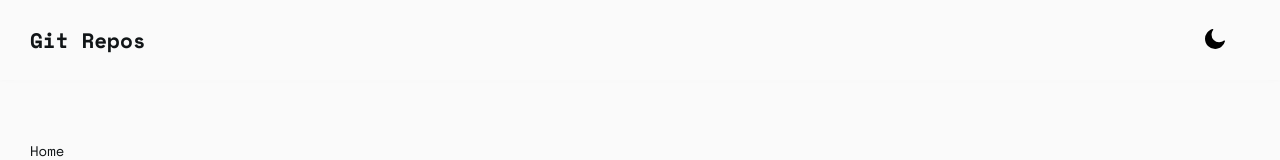
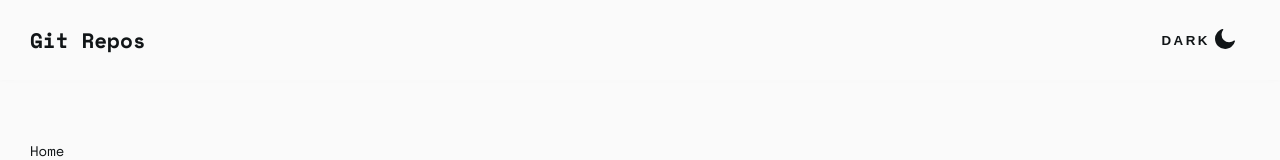
Before and after one commit to chiamakaikeanyi/git-repos, a React (Create React App) app: page / in a window 1280 px wide. Shown: the top 160 px of the page. Built offline with nearby package versions, Linux system fonts and the light colour scheme; the HTML template or start-up script is replaced by a standard one.

Commit message:
Fix button

```diff
--- a/public/index.html
+++ b/public/index.html
@@ -5,7 +5,7 @@
     <link rel="icon" href="%PUBLIC_URL%/favicon.ico" />
     <meta name="viewport" content="width=device-width, initial-scale=1" />
     <meta name="theme-color" content="#000000" />
-    <meta name="description" content="Git Repos lets you build fast" />
+    <meta name="description" content="Git Repos lets you discover devs" />
     <link rel="apple-touch-icon" href="%PUBLIC_URL%/logo192.png" />
     <!-- Establish early connections to important third-party origins -->
     <!--
@@ -22,7 +22,7 @@
       work correctly both with client-side routing and a non-root public URL.
       Learn how to configure a non-root public URL by running `npm run build`.
     -->
-    <title>Git Repos</title>
+    <title>Git Repos - Discover devs</title>
 
     <!-- Twitter Card  -->
     <meta content="summary_large_image" name="twitter:card" />
--- a/src/components/Button/Button.module.scss
+++ b/src/components/Button/Button.module.scss
@@ -13,5 +13,5 @@
 }
 
 .icon {
-  margin-right: converter.to-rem(5);
+  margin: converter.to-rem(5);
 }
--- a/src/components/Button/Button.tsx
+++ b/src/components/Button/Button.tsx
@@ -2,13 +2,15 @@ import React from "react";
 import type { FocusEventHandler, MouseEventHandler, ReactNode } from "react";
 
 import styles from "./Button.module.scss";
+import { composeClass } from "../../utils";
 
 interface IProps {
   type?: "button" | "submit" | "reset";
   icon?: ReactNode;
+  iconPosition?: string;
   label: string;
   testId?: string;
-  className?: string;
+  customClass?: string;
   disabled?: boolean;
   onClick?: MouseEventHandler<HTMLButtonElement>;
   onMouseEnter?: MouseEventHandler<HTMLButtonElement>;
@@ -20,9 +22,10 @@ interface IProps {
 const Button: React.FC<IProps> = ({
   type = "button",
   icon,
+  iconPosition = "left",
   label,
   testId,
-  className = "",
+  customClass = "",
   disabled = false,
   onClick,
   onMouseEnter,
@@ -34,7 +37,7 @@ const Button: React.FC<IProps> = ({
   return (
     <button
       type={type}
-      className={className}
+      className={composeClass(styles.button, customClass)}
       disabled={disabled}
       data-testid={testId}
       onClick={onClick}
@@ -44,8 +47,13 @@ const Button: React.FC<IProps> = ({
       onBlur={onBlur}
       {...rest}
     >
-      {icon ? <span className={styles.icon}>{icon}</span> : null}
+      {icon && iconPosition === "left" ? (
+        <span className={styles.icon}>{icon}</span>
+      ) : null}
       {label}
+      {icon && iconPosition === "right" ? (
+        <span className={styles.icon}>{icon}</span>
+      ) : null}
     </button>
   );
 };
--- a/src/components/Header/Header.module.scss
+++ b/src/components/Header/Header.module.scss
@@ -4,7 +4,8 @@
 .theme_switch {
   background: none;
   border: none;
-  font-weight: typography.$font-weight-medium;
+  font-weight: typography.$font-weight-bold;
+  letter-spacing: 2.5px;
   padding: converter.to-rem(20);
   text-transform: uppercase;
 }
--- a/src/components/Header/Header.tsx
+++ b/src/components/Header/Header.tsx
@@ -18,18 +18,19 @@ const Header: React.FC = () => {
 
   return (
     <>
-      <nav>
+      <nav className={styles.app_name}>
         <Link to="/">
           <h1>Git Repos</h1>
         </Link>
       </nav>
       <Button
-        label=""
+        label={theme === "dark" ? "Light" : "Dark"}
         aria-label={
           theme === "dark" ? "Switch to light mode" : "Switch to dark mode"
         }
         icon={theme === "dark" ? <SunIcon color="#fff" /> : <MoonIcon />}
-        className={styles.theme_switch}
+        iconPosition="right"
+        customClass={styles.theme_switch}
         testId="theme_switch"
         onClick={handleThemeChange}
       />
--- a/src/components/Icons/Search.tsx
+++ b/src/components/Icons/Search.tsx
@@ -1,14 +1,10 @@
 import React from "react";
 
 interface IProps {
-  color?: string;
   className?: string;
 }
 
-export const SearchIcon: React.FC<IProps> = ({
-  color = "currentColor",
-  className,
-}) => {
+export const SearchIcon: React.FC<IProps> = ({ className }) => {
   return (
     <svg
       xmlns="http://www.w3.org/2000/svg"
@@ -18,7 +14,7 @@ export const SearchIcon: React.FC<IProps> = ({
     >
       <path
         d="M10.609 0c5.85 0 10.608 4.746 10.608 10.58 0 2.609-.952 5-2.527 6.847l5.112 5.087a.87.87 0 01-1.227 1.233l-5.118-5.093a10.58 10.58 0 01-6.848 2.505C4.759 21.16 0 16.413 0 10.58 0 4.747 4.76 0 10.609 0zm0 1.74c-4.891 0-8.87 3.965-8.87 8.84 0 4.874 3.979 8.84 8.87 8.84a8.855 8.855 0 006.213-2.537l.04-.047a.881.881 0 01.058-.053 8.786 8.786 0 002.558-6.203c0-4.875-3.979-8.84-8.87-8.84z"
-        fill={color}
+        fill="#0077ff"
       />
     </svg>
   );
--- a/src/utils.ts
+++ b/src/utils.ts
@@ -1,7 +1,7 @@
 /**
  * Combines a number of styles
  */
-export const classNames = (...styles: string[]) => {
+export const composeClass = (...styles: string[]) => {
   let classes = "";
 
   styles.forEach((arg) => {
--- a/tsconfig.json
+++ b/tsconfig.json
@@ -1,6 +1,5 @@
 {
   "compilerOptions": {
-    "baseUrl": "./src",
     "target": "es5",
     "lib": ["dom", "dom.iterable", "esnext"],
     "allowJs": true,
```
Also changed, not shown: src/styles/converter.scss (renamed from src/styles/_converter.scss), src/styles/mixins.scss (renamed from src/styles/_mixins.scss), 1 other file (tests, documents, lock files or other folders).
